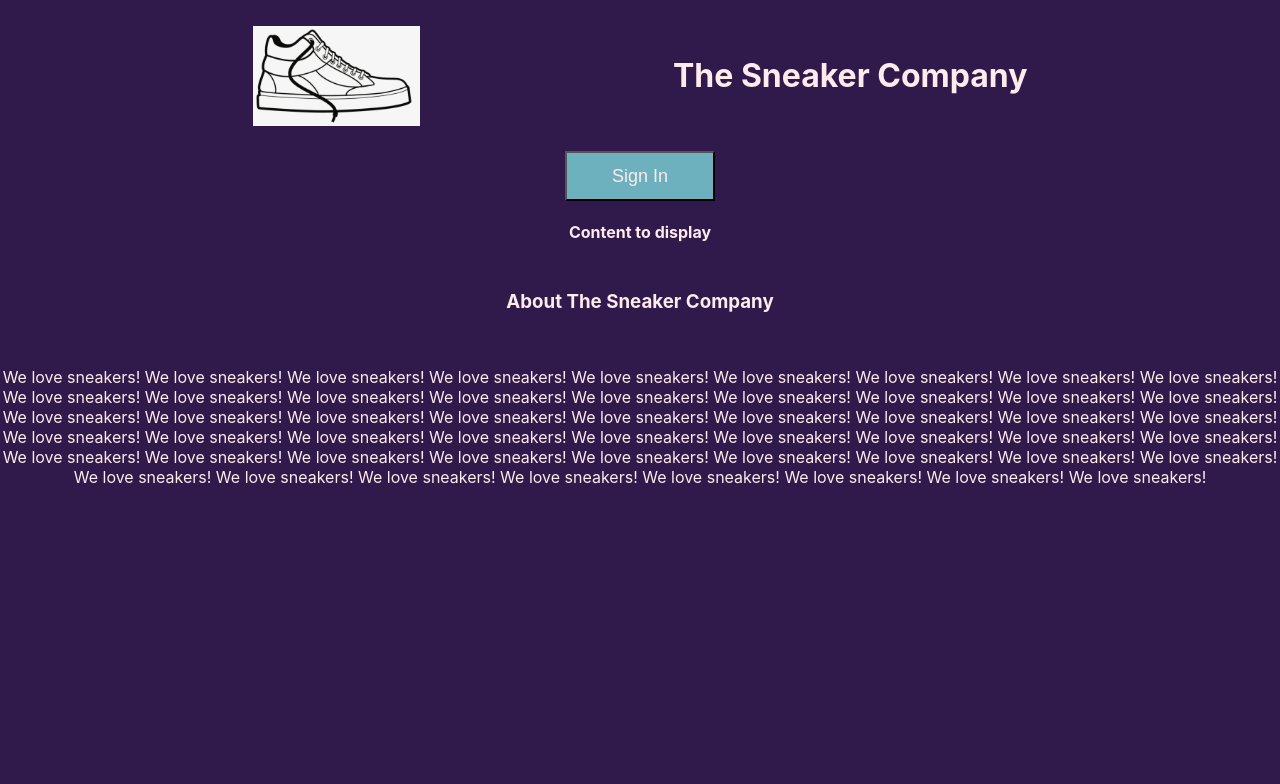
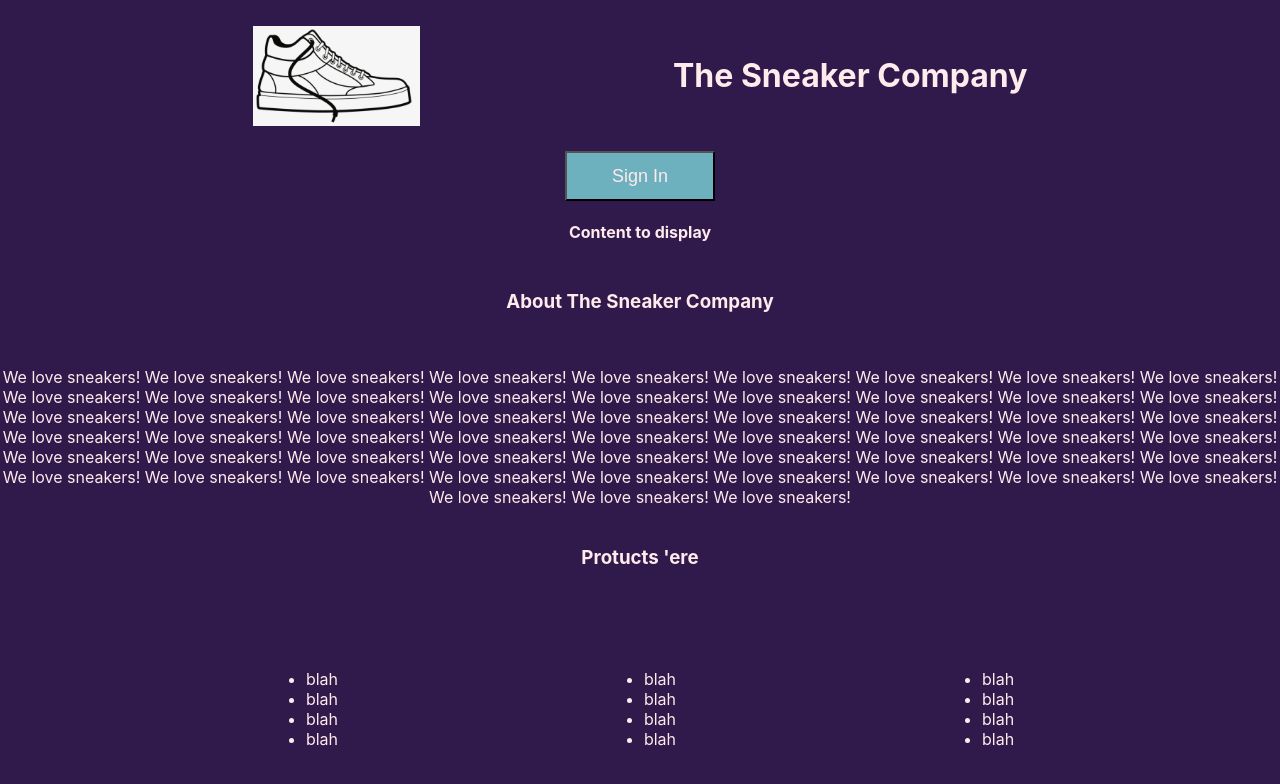
Before and after one commit to AdamKollat/Sneaker-store-React-App, a React (Create React App) app: page / in a window 1280 px wide. Shown: the top 784 px of the page. Built offline with nearby package versions, Linux system fonts and the light colour scheme.

Commit message:
Created product cards

```diff
--- a/src/App.js
+++ b/src/App.js
@@ -2,6 +2,7 @@ import React from 'react';
 import ReactDOM from 'react-dom/client';
 import Header from './Components/header.js';
 import LandingPage from './Components/landing_page.js';
+import Products from './Components/products.js';
 import SignIn from './Components/signIn.js';
 import './custom.css';
 
@@ -11,6 +12,7 @@ function App() {
       <Header />
       <SignIn />
       <LandingPage />
+      <Products />
     </div>
   );
 }
--- a/src/Components/landing_page.js
+++ b/src/Components/landing_page.js
@@ -3,7 +3,7 @@ const LandingPage = () => {
     <div class = 'landing_page' >
         <h3> About The Sneaker Company </h3>
         <br />
-        <p> We love sneakers! We love sneakers! We love sneakers! We love sneakers! We love sneakers! We love sneakers! We love sneakers! We love sneakers! We love sneakers! We love sneakers! We love sneakers! We love sneakers! We love sneakers! We love sneakers! We love sneakers! We love sneakers! We love sneakers! We love sneakers! We love sneakers! We love sneakers! We love sneakers! We love sneakers! We love sneakers! We love sneakers! We love sneakers! We love sneakers! We love sneakers! We love sneakers! We love sneakers! We love sneakers! We love sneakers! We love sneakers! We love sneakers! We love sneakers! We love sneakers! We love sneakers! We love sneakers! We love sneakers! We love sneakers! We love sneakers! We love sneakers! We love sneakers! We love sneakers! We love sneakers! We love sneakers! We love sneakers! We love sneakers! We love sneakers! We love sneakers! We love sneakers! We love sneakers! We love sneakers! We love sneakers! </p>
+        <p> We love sneakers! We love sneakers! We love sneakers! We love sneakers! We love sneakers! We love sneakers! We love sneakers! We love sneakers! We love sneakers! We love sneakers! We love sneakers! We love sneakers! We love sneakers! We love sneakers! We love sneakers! We love sneakers! We love sneakers! We love sneakers! We love sneakers! We love sneakers! We love sneakers! We love sneakers! We love sneakers! We love sneakers! We love sneakers! We love sneakers! We love sneakers! We love sneakers! We love sneakers! We love sneakers! We love sneakers! We love sneakers! We love sneakers! We love sneakers! We love sneakers! We love sneakers! We love sneakers! We love sneakers! We love sneakers! We love sneakers! We love sneakers! We love sneakers! We love sneakers! We love sneakers! We love sneakers! We love sneakers! We love sneakers! We love sneakers! We love sneakers! We love sneakers! We love sneakers! We love sneakers! We love sneakers! We love sneakers! We love sneakers! We love sneakers! We love sneakers! </p>
         </div>
     )
 }
--- /dev/null
+++ b/src/Components/product_description.js
@@ -0,0 +1,15 @@
+const ProductCard = () => {
+    return (
+    <div>
+        <img></img>
+        <ul>
+            <li>blah</li>
+            <li>blah</li>
+            <li>blah</li>
+            <li>blah</li>
+        </ul>
+    </div>
+    )
+}
+
+export default ProductCard;
--- /dev/null
+++ b/src/Components/products.js
@@ -0,0 +1,17 @@
+import ProductCard from "./product_description";
+
+const Products = () => {
+    return(
+        <div class='products'>
+            <h3>Protucts 'ere</h3>
+            <br />
+            <div class='header'>
+               <ProductCard />
+               <ProductCard />
+               <ProductCard />
+            </div>
+        </div>
+    )
+}
+
+export default Products;
--- a/src/custom.css
+++ b/src/custom.css
@@ -31,3 +31,6 @@ button {
 .landing_page {
     margin-top: 5%;
 }
+.products {
+    margin-top: 3%;
+}
```
